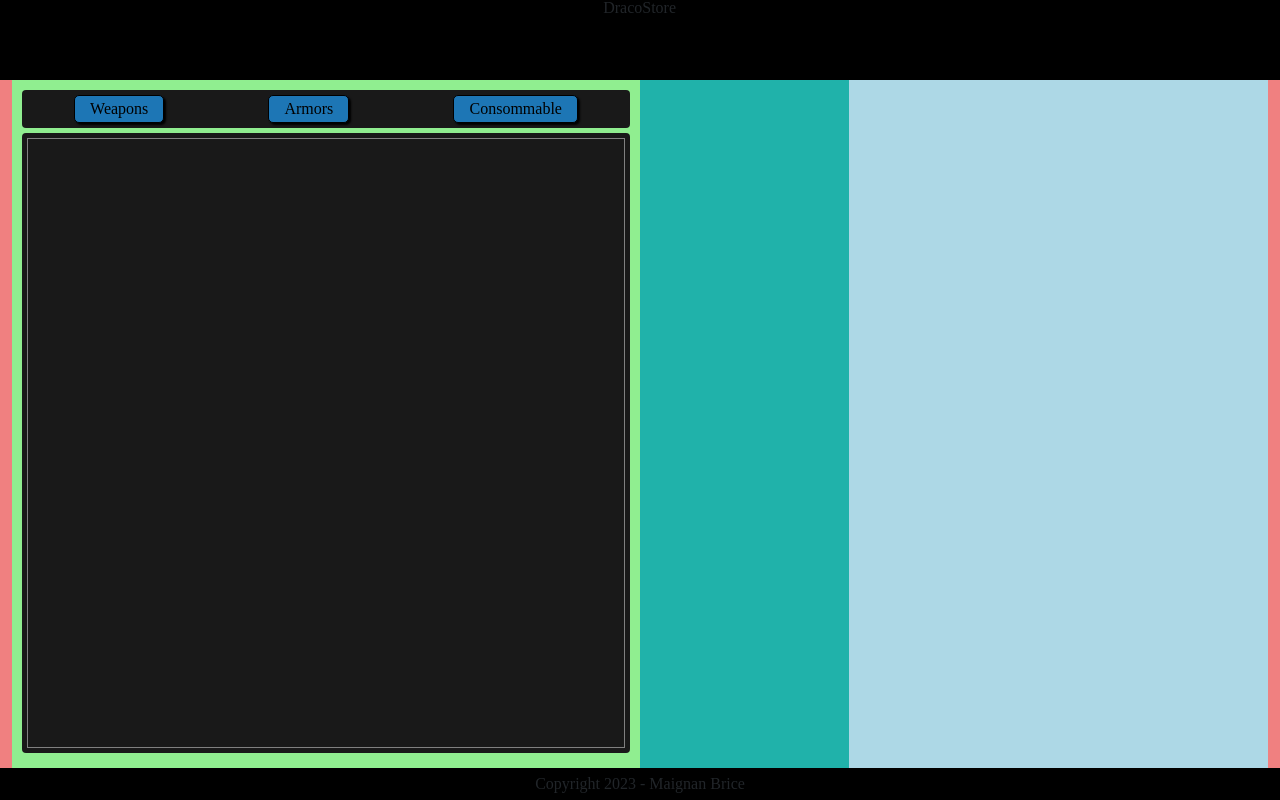
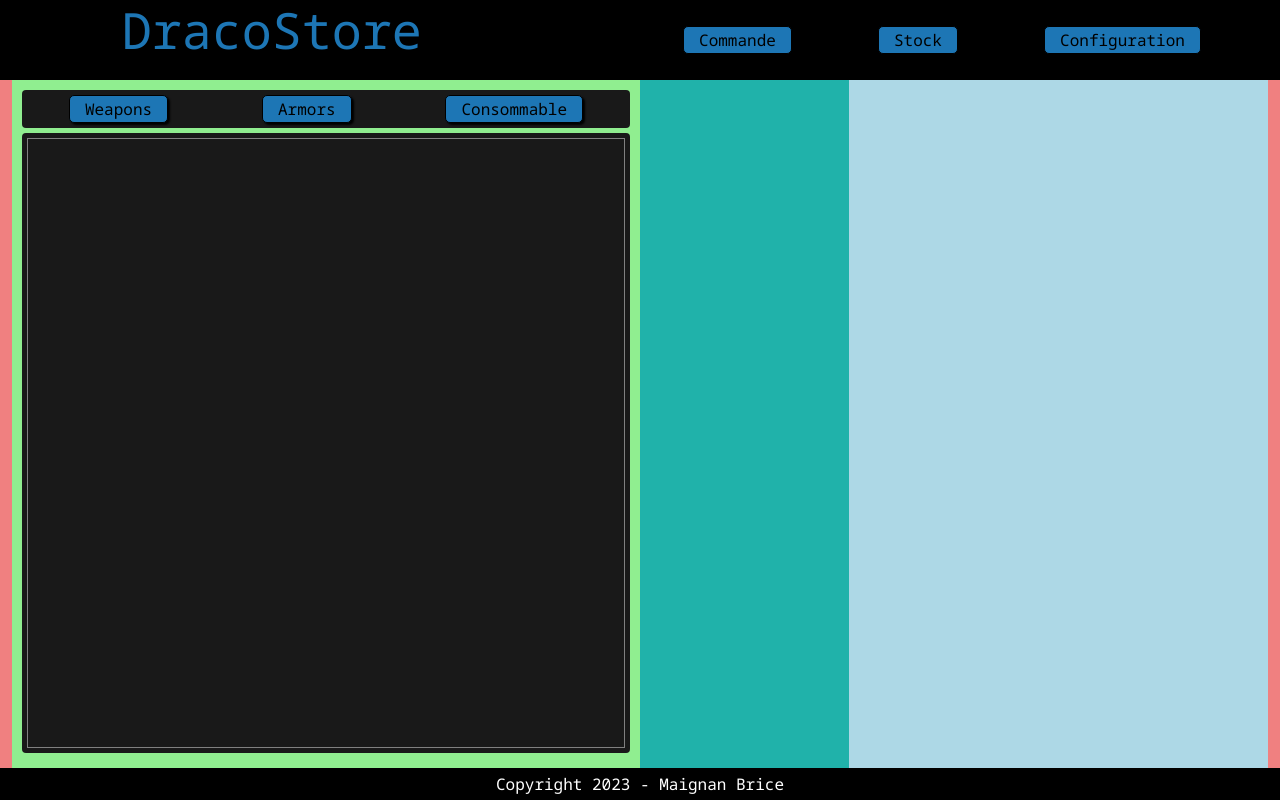
Before and after one commit to MaignanBrice/Projet-DracoStore, a plain HTML site: page index.html in a window 1280 px wide. Drawn offline with Linux system fonts and the light colour scheme.

Commit message:
Added header/nav content and style

```diff
--- a/assets/style/style.css
+++ b/assets/style/style.css
@@ -150,6 +150,7 @@ table {
 
 body {
     background-color: var(--main-bg-color);
+    font-family: 'Noto-Sans-Reg';
 }
 
 
@@ -159,12 +160,22 @@ header {
     background-color: var(--nav-footer-color);
 }
 
+.main-title {
+    font-size: 50px;
+    color: var(--secondary-color);
+    font-family: 'Noto-Sans-Reg';
+    padding: 5px;
+    width: fit-content;
+    height: inherit;
+}
+
 footer {
     height: 4vh !important;
     width: 100%;
     background-color: var(--nav-footer-color);
     position: fixed;
     bottom: 0;
+    color: white;
 }
 
 main {
@@ -198,7 +209,7 @@ main {
     border-radius: 4px;
 }
 
-.item-nav-btn {
+.nav-btn {
     background-color: var(--secondary-color);
     border: solid 1px black;
     border-radius: 5px;
@@ -206,6 +217,8 @@ main {
     width: fit-content;
     box-shadow: 2px 2px 2px black;
     margin: 5px;
+    color: black;
+    text-decoration: none;
 }
 
 .item-display {
--- a/index.html
+++ b/index.html
@@ -13,13 +13,15 @@
 </head>
 
 <body>
-    <header class="container-fluid d-flex justify-content-center">
-        <section class="row d-flex justify-content-around">
-            <div class="offset-1 col-2 h-100">
-                <p>DracoStore</p>
+    <header class="container-fluid">
+        <section class="row d-flex justify-content-around align-items-center h-100 w-100">
+            <div class="offset-1 col-4 h-100">
+                <p class="main-title">DracoStore</p>
             </div>
-            <nav class="offset-1 col-7 h-100">
-                <!-- Nav -->
+            <nav class="offset-1 col-6 h-100 d-flex justify-content-around align-items-center">
+                <a class="nav-btn col-3" href="">Commande</a>
+                <a class="nav-btn col-3" href="">Stock</a>
+                <a class="nav-btn col-3" href="">Configuration</a>
             </nav>
         </section>
     </header>
@@ -27,20 +29,20 @@
     <main class='container-fluid d-flex justify-content-center w-100'>
         <section class="main-section row d-flex justify-content-between">
             <div class="item-display-container col-6 d-flex flex-column justify-content-between align-items-center">
-                <!-- Item Display -->
+                <!-- Item Section -->
                 <div class="item-nav row d-flex justify-content-around">
-                    <button class='item-nav-btn col-3 ' href="">Weapons</button>
-                    <button class='item-nav-btn col-3' href="">Armors</button>
-                    <button class='item-nav-btn col-3' href="">Consommable</button>
+                    <button class='nav-btn col-3 ' href="">Weapons</button>
+                    <button class='nav-btn col-3' href="">Armors</button>
+                    <button class='nav-btn col-3' href="">Consommable</button>
                 </div>
                 <div class="item-display row d-flex justify-content-around h-100">
                     <ul class="item-display-lists">
-
+                        <!-- Item Display -->
                     </ul>
                 </div>
             </div>
             <div class="offset-2 col-4 order-display-container ">
-                <!-- Order Display -->
+                <!-- Order Section -->
             </div>
         </section>
     </main>
```
